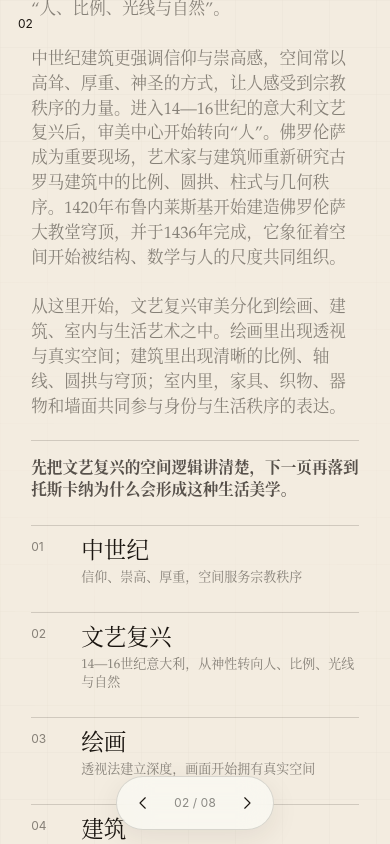
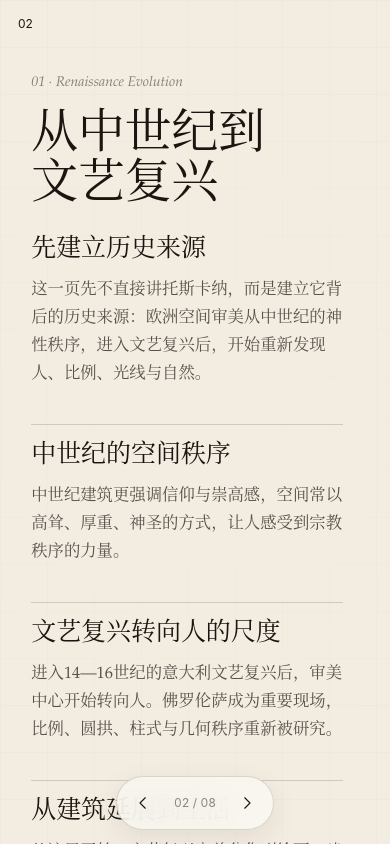
Before and after one commit to zxue0801131-stack/report-toscana, a website: page v2/index.html in a window 390 px wide. Both pictures are taken after a click on the button 247 px from the left and 803 px from the top of the page. Drawn offline with Linux system fonts and the light colour scheme.

Commit message:
Improve v2 mobile slide scrolling

```diff
--- a/v2/index.html
+++ b/v2/index.html
@@ -618,6 +618,10 @@
         display: none;
       }
 
+      .map-mobile-story {
+        display: none;
+      }
+
       .feature-strip {
         display: grid;
         grid-template-columns: repeat(5, minmax(0, 1fr));
@@ -1752,13 +1756,15 @@
         .map-slide {
           align-content: start;
           overflow-x: hidden;
+          padding-top: max(76px, calc(env(safe-area-inset-top) + 58px));
+          padding-bottom: calc(112px + env(safe-area-inset-bottom));
         }
 
         .map-copy {
-          width: 100%;
-          max-width: none;
+          width: min(100%, 19.5rem);
+          max-width: 100%;
           min-width: 0;
-          overflow: hidden;
+          overflow: visible;
         }
 
         .map-copy .title-large {
@@ -1771,6 +1777,43 @@
 
         .map-copy .title-large span {
           display: block;
+        }
+
+        .map-copy > .note,
+        .map-copy > .quote {
+          display: none;
+        }
+
+        .map-mobile-story {
+          display: grid;
+          gap: 16px;
+          margin-top: 26px;
+        }
+
+        .map-story-card {
+          padding: 18px 0 20px;
+          border-top: 1px solid var(--hairline);
+        }
+
+        .map-story-card:first-child {
+          padding-top: 0;
+          border-top: 0;
+        }
+
+        .map-story-card h2 {
+          margin: 0 0 10px;
+          font-size: clamp(23px, 6.4vw, 29px);
+          line-height: 1.14;
+          font-weight: 400;
+        }
+
+        .map-story-card p {
+          width: 100%;
+          margin: 0;
+          font-size: clamp(16px, 4.2vw, 18px);
+          line-height: 1.72;
+          color: var(--mid-ink);
+          overflow-wrap: anywhere;
         }
 
         .map-copy .note {
@@ -1811,17 +1854,17 @@
 
         .map-mobile-list {
           display: grid;
-          gap: 10px;
+          gap: 0;
           width: 100%;
-          margin-top: 22px;
-          padding-bottom: 72px;
+          margin-top: 26px;
+          padding-bottom: 96px;
         }
 
         .map-mobile-item {
           display: grid;
           grid-template-columns: 38px minmax(0, 1fr);
           gap: 12px;
-          padding: 14px 0;
+          padding: 18px 0;
           border-top: 1px solid var(--hairline);
         }
 
@@ -2204,6 +2247,24 @@
         <div class="map-copy">
           <p class="kicker" data-animate>01 · Renaissance Evolution</p>
           <h1 class="title-large" data-animate><span>从中世纪到</span><span>文艺复兴</span></h1>
+          <div class="map-mobile-story" data-animate aria-label="文艺复兴背景分段阅读">
+            <article class="map-story-card">
+              <h2>先建立历史来源</h2>
+              <p>这一页先不直接讲托斯卡纳，而是建立它背后的历史来源：欧洲空间审美从中世纪的神性秩序，进入文艺复兴后，开始重新发现人、比例、光线与自然。</p>
+            </article>
+            <article class="map-story-card">
+              <h2>中世纪的空间秩序</h2>
+              <p>中世纪建筑更强调信仰与崇高感，空间常以高耸、厚重、神圣的方式，让人感受到宗教秩序的力量。</p>
+            </article>
+            <article class="map-story-card">
+              <h2>文艺复兴转向人的尺度</h2>
+              <p>进入14—16世纪的意大利文艺复兴后，审美中心开始转向人。佛罗伦萨成为重要现场，比例、圆拱、柱式与几何秩序重新被研究。</p>
+            </article>
+            <article class="map-story-card">
+              <h2>从建筑延展到生活</h2>
+              <p>从这里开始，文艺复兴审美分化到绘画、建筑、室内与生活艺术之中。家具、织物、器物和墙面共同参与身份与生活秩序的表达。</p>
+            </article>
+          </div>
           <p class="note" data-animate>
             这一页先不直接讲托斯卡纳，而是建立它背后的历史来源：欧洲空间审美从中世纪的神性秩序，进入文艺复兴后，开始重新发现“人、比例、光线与自然”。
             <br /><br />
```
